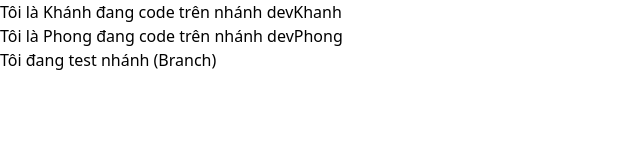
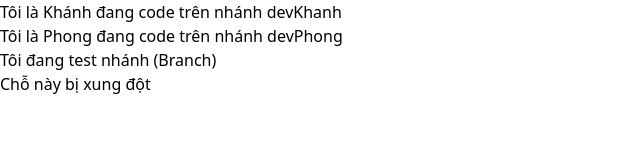
Before and after one commit to vunguyenkhanh/BCS14_BTCapstone, a website: page src/index.html in a window 1280 px wide. Shown: the whole page, without its empty margins (0-640 px from the left). Drawn offline with Linux system fonts and the light colour scheme.

Commit message:
Thêm thẻ h5 vào file index.html

```diff
--- a/src/index.html
+++ b/src/index.html
@@ -37,6 +37,6 @@
     <h1>Tôi là Khánh đang code trên nhánh devKhanh</h1>
     <h1>Tôi là Phong đang code trên nhánh devPhong</h1>
     <h2>Tôi đang test nhánh (Branch)</h2>
-
+    <h5>Chỗ này bị xung đột</h5>
   </body>
 </html>
```
